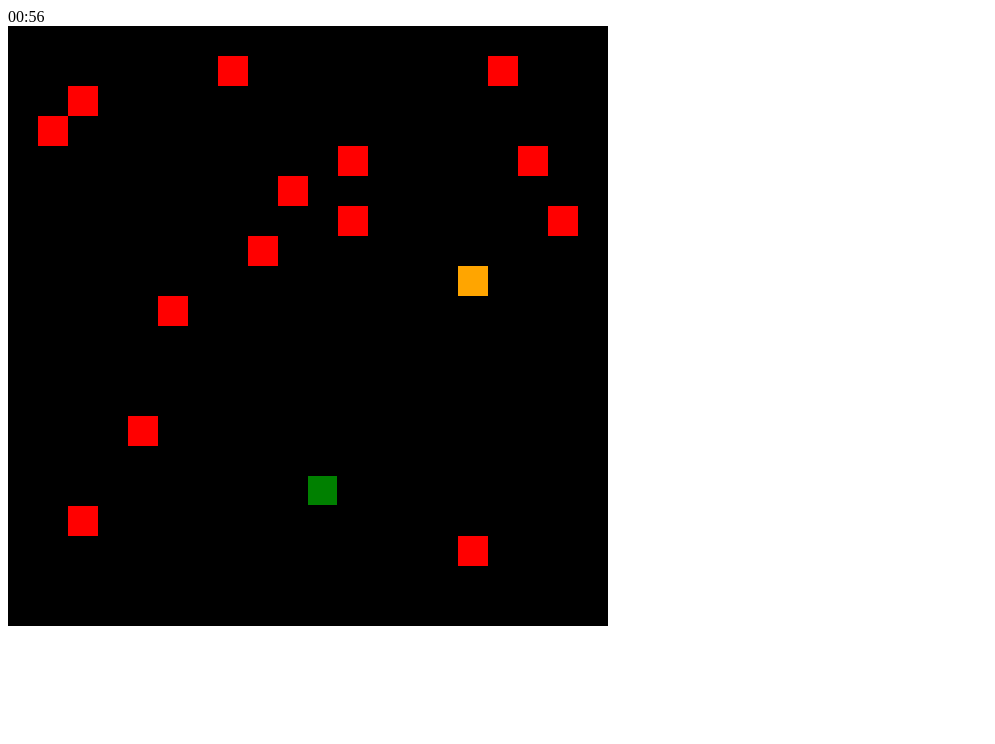
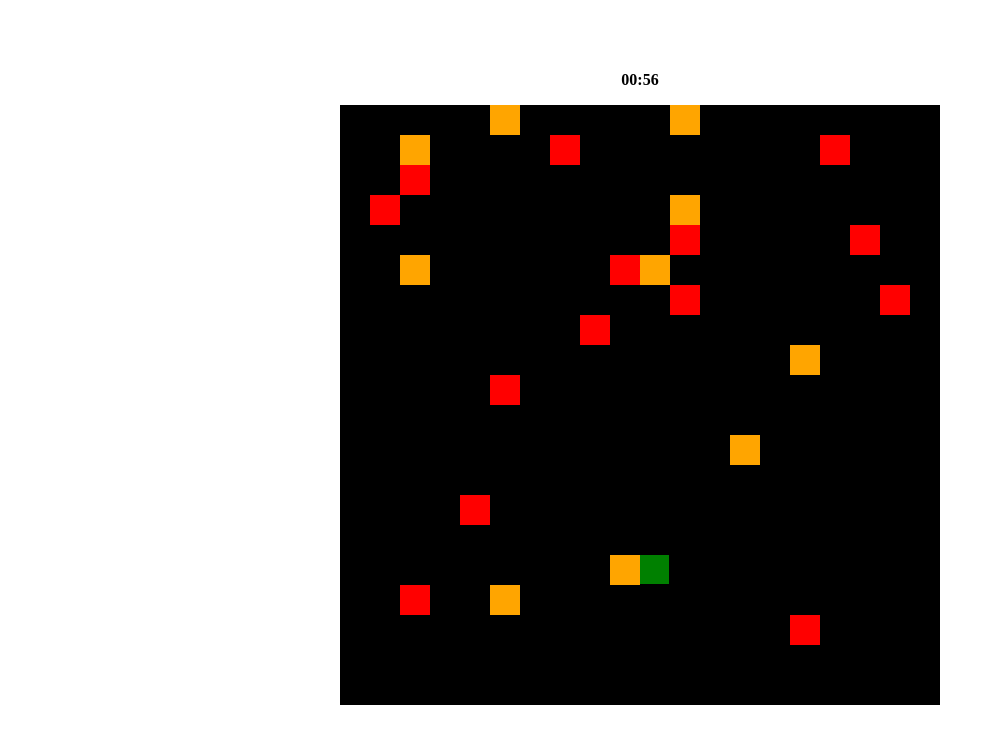
Before and after one commit to GilmarDantas/Snake-Game, a plain HTML site: page snake.html in a window 1280 px wide. Shown: the whole page, without its empty margins (0-995 px from the left). Drawn offline with Linux system fonts and the light colour scheme.

Commit message:
Finalizada as alterações (#1)
@edinelsonslima ajudou também

```diff
--- a/snake.html
+++ b/snake.html
@@ -1,20 +1,69 @@
 <!DOCTYPE html>
 <html>
-
   <head>
     <title>Jogodacobrinha</title>
   </head>
 
   <body>
-
-    <div id="timer"></div>
-
+    <div
+      style="
+        display: flex;
+        align-items: center;
+        justify-content: center;
+        width: 90vw;
+        height: 90vh;
+        flex-direction: column;
+        margin: 0 auto;
+      "
+    >
+      <p
+        class="timer"
+        style="
+          font-weight: bold;
+          width: 100%;
+          text-align: center;
+          margin-top: 5vh;
+        "
+      >
+        01:00
+      </p>
       <canvas id="stage" width="600" height="600"></canvas>
+    </div>
 
     <script type="text/javascript">
+      const APPLE_QUANTITY = 15;
+      const OBSTACLE_QUANTITY = 10;
+      let LIFES = 5;
+      let EATEN_APPLES = 0;
 
+      function random() {
+        return Math.floor(Math.random() * 19);
+      }
+
+      let coordsApple = [];
+      for (let i = 0; i < APPLE_QUANTITY; i++) {
+        coordsApple.push({ x: random(), y: random() });
+      }
+
+      let coordsObstacles = [];
+      for (let i = 0; i < OBSTACLE_QUANTITY; i++) {
+        let x = random();
+        let y = random();
+        while (
+          coordsApple.find(function (apple) {
+            if (x == 10 && y == 15) return true;
+            return apple.x == x && apple.y == y;
+          })
+        ) {
+          x = random();
+          y = random();
+        }
+        coordsObstacles.push({ x: x, y: y });
+      }
       function startTimer(duration, display) {
-            var timer = duration, minutes, seconds;
+        var timer = duration,
+          minutes,
+          seconds;
         setInterval(function () {
           minutes = parseInt(timer / 60, 10);
           seconds = parseInt(timer % 60, 10);
@@ -23,44 +72,28 @@
           display.textContent = minutes + ":" + seconds;
           if (--timer < 0) {
             timer = duration;
+            window.alert("O tempo acabou!");
+            window.location.reload();
           }
         }, 1000);
       }
 
-
-        function random() {
-            return Math.floor(Math.random() * (19));
-        }
-        let coords = [];
-        for (let i = 0; i < 15; i++) {
-            coords.push({ x: random(), y: random() });
-        }
-
       window.onload = function () {
-
         var duration = 60 * 1; // Converter para segundos
-            display = document.querySelector('#timer'); // selecionando o timer
+        display = document.querySelector(".timer"); // selecionando o timer
         startTimer(duration, display); // iniciando o timer
-
-
-
-            var stage = document.getElementById('stage');
+        var stage = document.getElementById("stage");
         var ctx = stage.getContext("2d");
         document.addEventListener("keydown", keyPush);
-            setInterval(game, 100);
+        setInterval(game, 85);
 
         const vel = 1;
 
-            let vida = 5;
-
-            var vx = vy = 0;
+        var vx = (vy = 0);
         var px = 10;
         var py = 15;
         var tp = 30;
         var qp = 20;
-
-            let ox = 15;
-            let oy = 8;
 
         var caminho = [];
         rabo = 5;
@@ -85,23 +118,15 @@
           ctx.fillStyle = "black";
           ctx.fillRect(0, 0, stage.width, stage.height);
 
+          ctx.fillStyle = "red";
+          coordsApple.forEach((value, index) => {
+            ctx.fillRect(value.x * tp, value.y * tp, tp, tp);
+          });
+
           ctx.fillStyle = "orange";
-                ctx.fillRect(ox * tp, oy * tp, tp, tp);
-
-                if (ox == px && oy == py) {
-                    alert("Voce colidiu")
-                    vida--;
-                }
-
-                if (vida == 0) {
-                    alert("Game Over")
-                }
-
-
-                ctx.fillStyle = "red";
-                coords.forEach((value, index) => {
+          coordsObstacles.forEach((value, index) => {
             ctx.fillRect(value.x * tp, value.y * tp, tp, tp);
-                })
+          });
 
           ctx.fillStyle = "green";
           for (var i = 0; i < caminho.length; i++) {
@@ -111,22 +136,38 @@
               rabo = 5;
             }
           }
-                caminho.push({ x: px, y: py })
+          caminho.push({ x: px, y: py });
           while (caminho.length > rabo) {
             caminho.shift();
           }
 
-                coords.forEach((value, index) => {
+          coordsApple.forEach((value, index) => {
             if (value.x == px && value.y == py) {
+              coordsApple[index] = null;
+              coordsApple = coordsApple.filter((value) => value != null);
+              rabo++;
+              EATEN_APPLES++;
+              if (EATEN_APPLES == 3) {
+                  LIFES++;
+                  alert('Você ganhou uma vida! Total de vidas: ' + LIFES);
+                  EATEN_APPLES = 0;
+              }
+            }
+          });
+          coordsObstacles.forEach((value, index) => {
+            if (value.x == px && value.y == py) {
+              LIFES--;
+              if (LIFES == 0) {
+                alert("Game Over");
+                window.location.reload();
+              } else {
+                alert("Voce colidiu com um obstaculo, sua vida é: " + LIFES);
+              }
+            }
+          });
+        }
 
-                        coords[index] = null
-                        coords = coords.filter(value => value != null);
-                        rabo++;
-                    }
-                })
-            }
         function keyPush(event) {
-
           switch (event.keyCode) {
             case 37:
               vx = -vel;
@@ -148,8 +189,7 @@
               break;
           }
         }
-        }
+      };
     </script>
   </body>
-
 </html>
```
Lines whose indentation alone changed are shown as unchanged.
